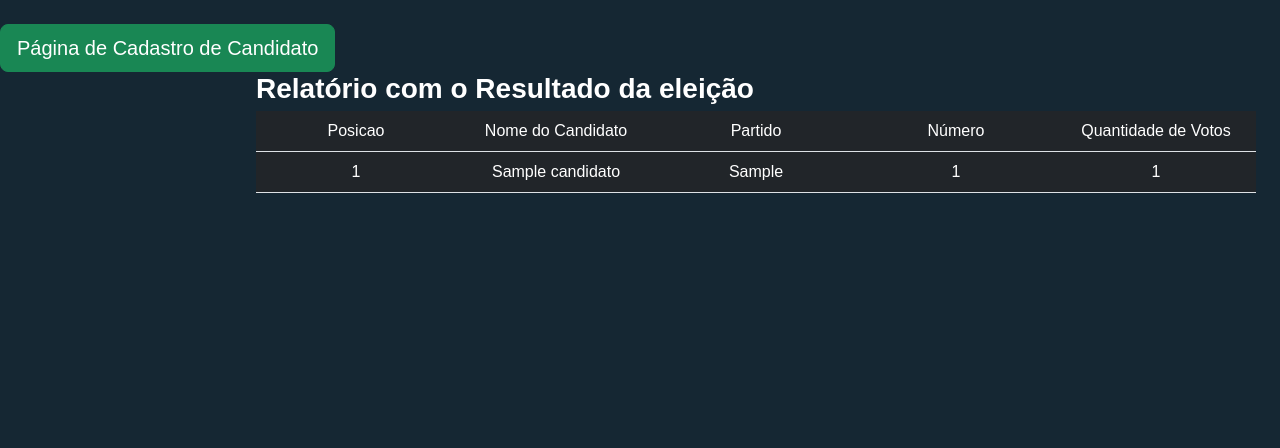
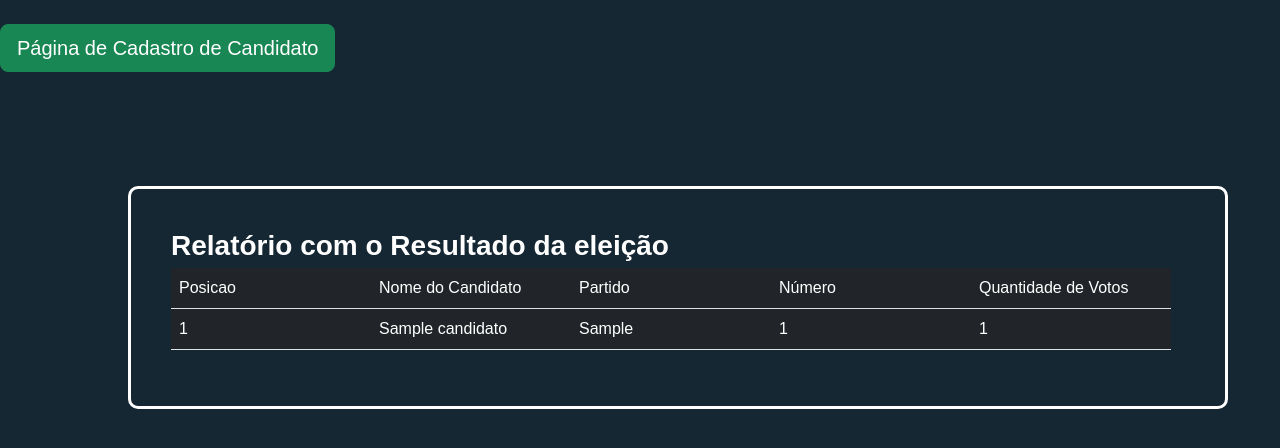
Before and after one commit to kaykyextr3me/datafolha, a Flask app: page /relatorio in a window 1280 px wide. Shown: the top 448 px of the page. Run offline with Flask 2, Linux system fonts and the light colour scheme; tables that the repository leaves empty hold one stand-in row (values such as "Sample post").

Commit message:
Update estilo.css

```diff
--- a/static/css/estilo.css
+++ b/static/css/estilo.css
@@ -190,12 +190,25 @@ tbody td {
   font-weight: 500;
   color: white;
 }
+
 .form-table{
-    max-width: 60%;
-    right: 20%;
+    left: 10%;
+    top:20%;
     position: fixed;
     align-items: center;
     text-align: center;
-    min-height: 100vh;
+}
 
+
+.form-content .form-items-table {
+    top:10%;
+    border: 3px solid #fff;
+    padding: 40px;
+    min-width: 1100px;
+    -webkit-border-radius: 10px;
+    -moz-border-radius: 10px;
+    border-radius: 10px;
+    text-align: left;
+    -webkit-transition: all 0.4s ease;
+    transition: all 0.4s ease;
 }
```
